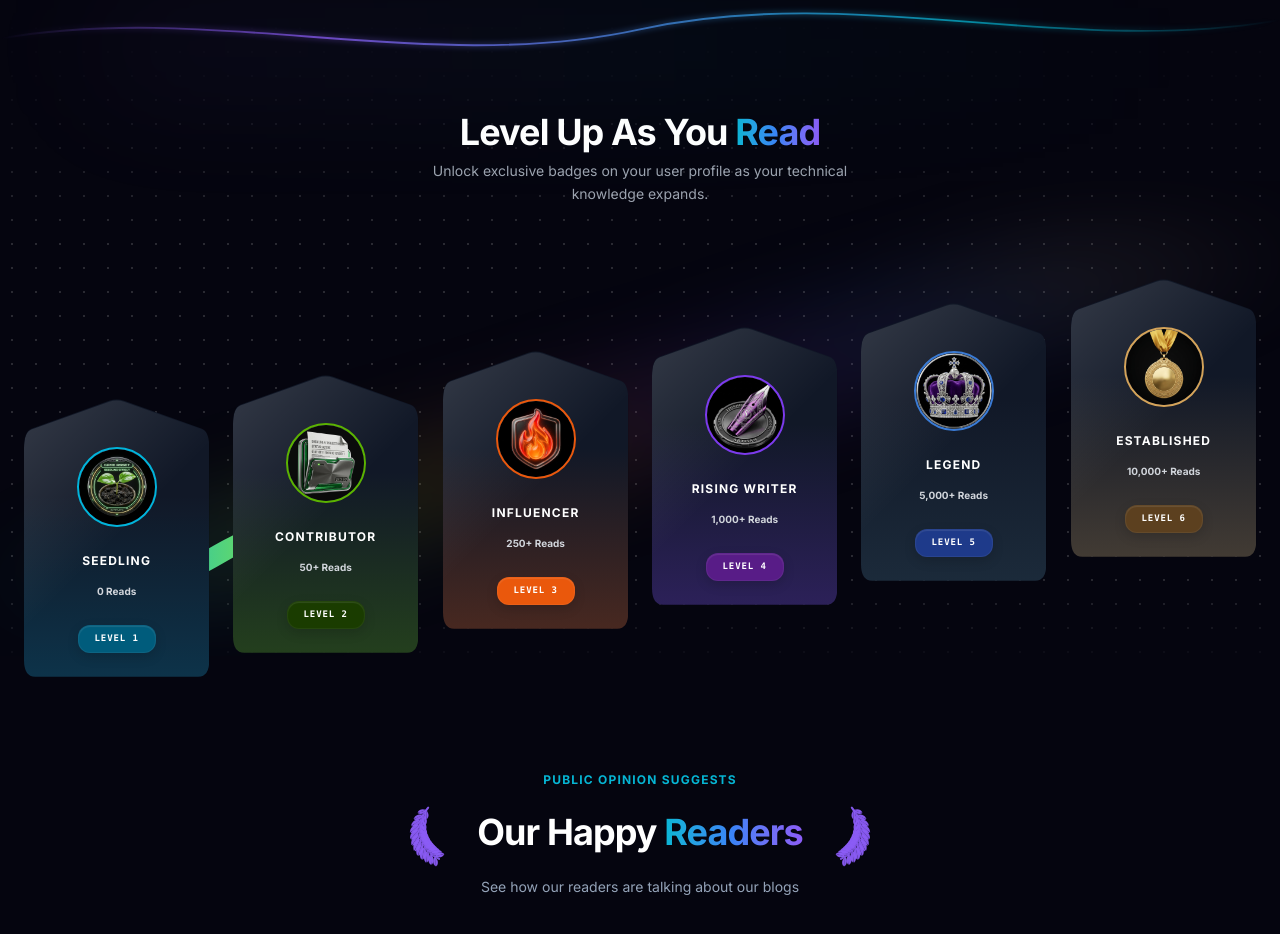
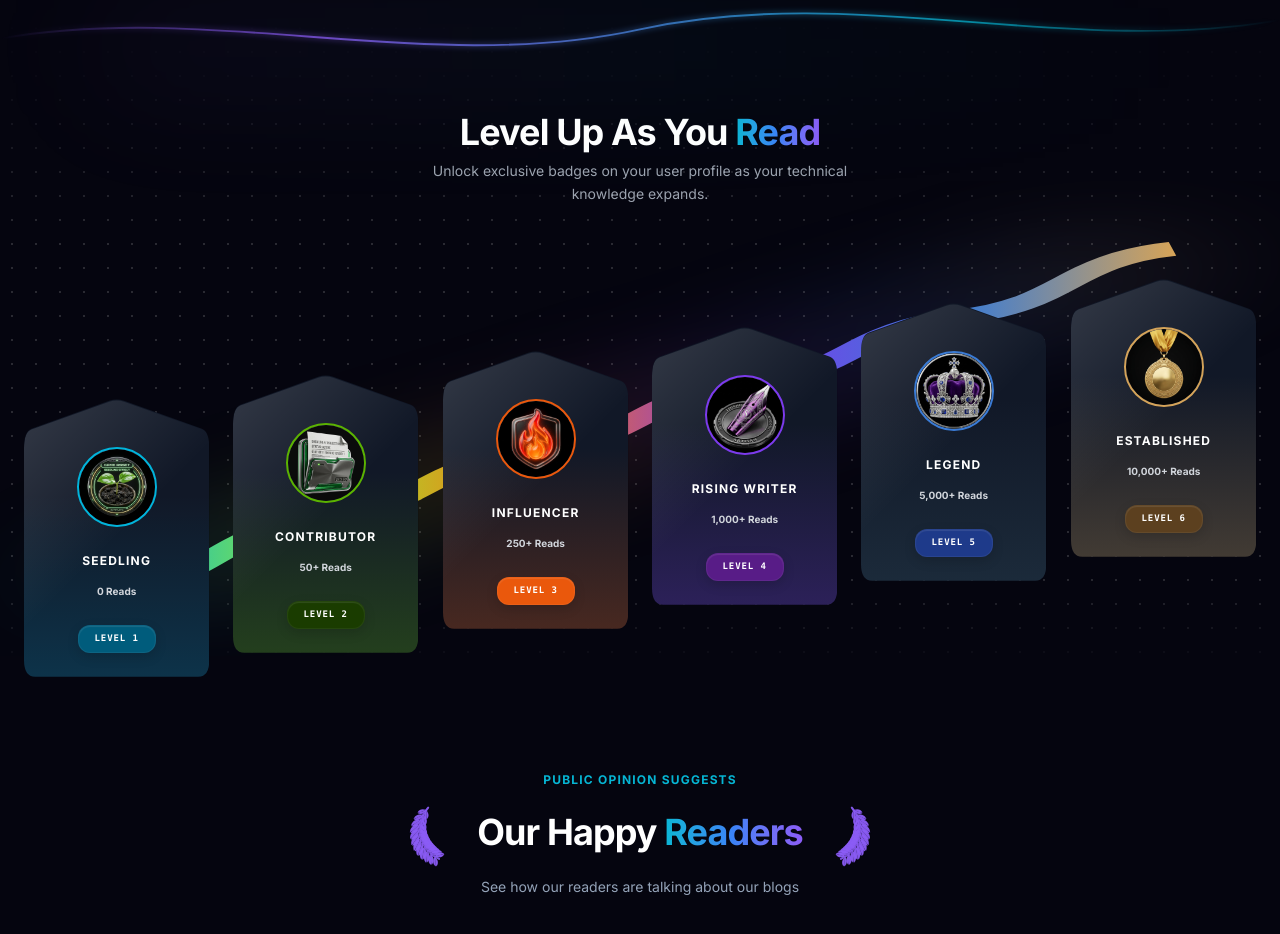
Before and after one commit to swappy-sutar/Novablog-app, a React (Vite) app in the folder frontend/: page / in a window 1280 px wide. Shown: the part 1280-2214 px from the top of the page. Built offline with nearby package versions, Linux system fonts and the light colour scheme; no server answers.

Commit message:
style(progression): make laser connection path static by removing animated dashing flow

```diff
--- a/frontend/src/components/home/TechProgressionMap.jsx
+++ b/frontend/src/components/home/TechProgressionMap.jsx
@@ -292,8 +292,6 @@ const TechProgressionMap = () => {
           fill="none"
           stroke="url(#laser-path-grad)"
           strokeWidth="2.5"
-          strokeDasharray="25 140"
-          className="animate-laser-flow"
         />
       </svg>
 
```
